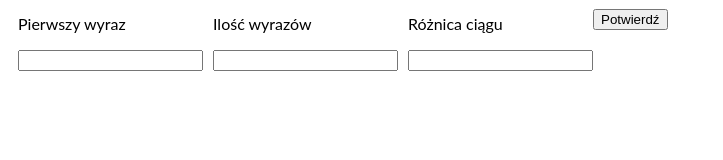
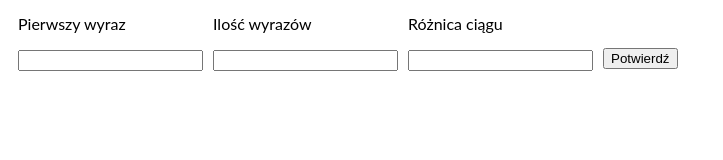
Before and after one commit to Coderbeep/zadanie-domowe, a plain HTML site: page sites/ciag_arytmetyczny.html in a window 1280 px wide. Shown: the whole page, without its empty margins (0-723 px from the left). Drawn offline with Linux system fonts and the light colour scheme.

Commit message:
Update ciag_arytmetyczny.html

```diff
--- a/sites/ciag_arytmetyczny.html
+++ b/sites/ciag_arytmetyczny.html
@@ -66,7 +66,7 @@
 	</div>
 
 
-	<input type="submit" value="Potwierdź" onclick="pobierz()"/>
+	<input style="margin-top: 40px; margin-left: 10px;" type="submit" value="Potwierdź" onclick="pobierz()"/>
 
 	<div id="wynik"></div>
 </body>
```
